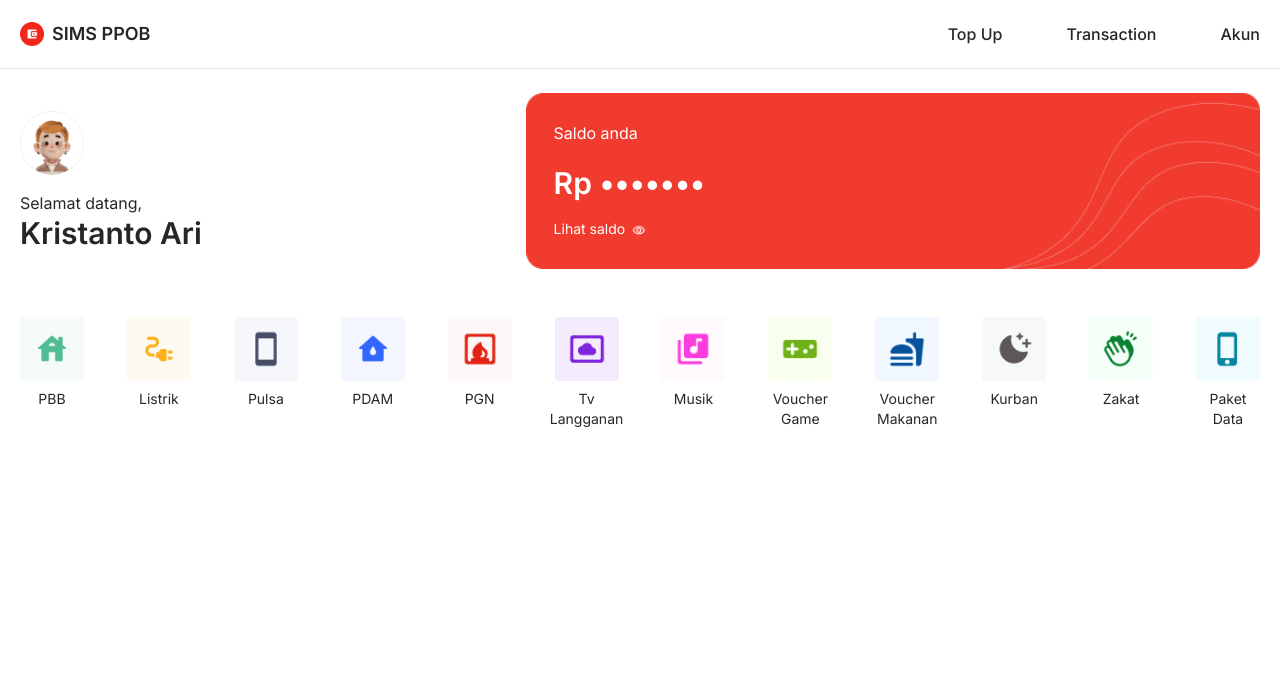
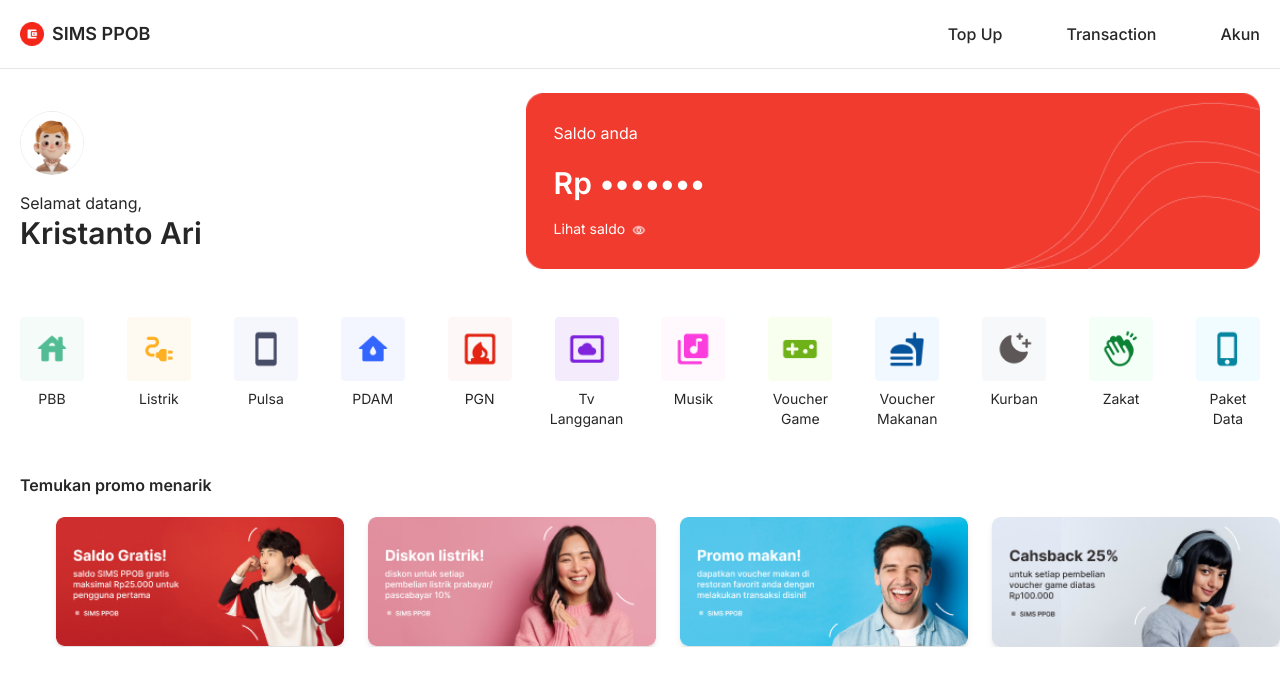
Before and after one commit to ervanervan/SIMS-PPOB, a React (Vite) app: page / in a window 1280 px wide. Shown: the top 686 px of the page. Built offline with nearby package versions, Linux system fonts and the light colour scheme.

Commit message:
add: banner component

```diff
--- /dev/null
+++ b/src/components/Banner.tsx
@@ -0,0 +1,28 @@
+import banner1 from "../assets/images/Banner 1.png";
+import banner2 from "../assets/images/Banner 2.png";
+import banner3 from "../assets/images/Banner 3.png";
+import banner4 from "../assets/images/Banner 4.png";
+import banner5 from "../assets/images/Banner 5.png";
+
+const banners = [banner1, banner2, banner3, banner4, banner5];
+
+export default function Banner() {
+  return (
+    <section className="mt-12">
+      <div className="container mx-auto p-5">
+        <h2 className="text-black/85 font-semibold">Temukan promo menarik</h2>
+      </div>
+      <div className="flex gap-6 px-14 overflow-x-auto scrollbar-none mb-10">
+        {banners.map((banner, index) => (
+          <div key={index} className="flex-shrink-0">
+            <img
+              src={banner}
+              alt={`Banner ${index + 1}`}
+              className="w-72 h-auto object-cover rounded-lg shadow-md"
+            />
+          </div>
+        ))}
+      </div>
+    </section>
+  );
+}
--- a/src/index.css
+++ b/src/index.css
@@ -13,3 +13,12 @@
 .font-inter {
   font-family: "Inter", sans-serif;
 }
+
+.scrollbar-none {
+  -ms-overflow-style: none; /* IE and Edge */
+  scrollbar-width: none; /* Firefox */
+}
+
+.scrollbar-none::-webkit-scrollbar {
+  display: none; /* Chrome, Safari, Opera */
+}
--- a/src/pages/HomePage.tsx
+++ b/src/pages/HomePage.tsx
@@ -1,3 +1,4 @@
+import Banner from "../components/Banner";
 import ListServices from "../components/ListServices";
 import UserBalance from "../components/UserBalance";
 
@@ -6,6 +7,7 @@ const HomePage = () => {
     <>
       <UserBalance />
       <ListServices />
+      <Banner />
     </>
   );
 };
```
